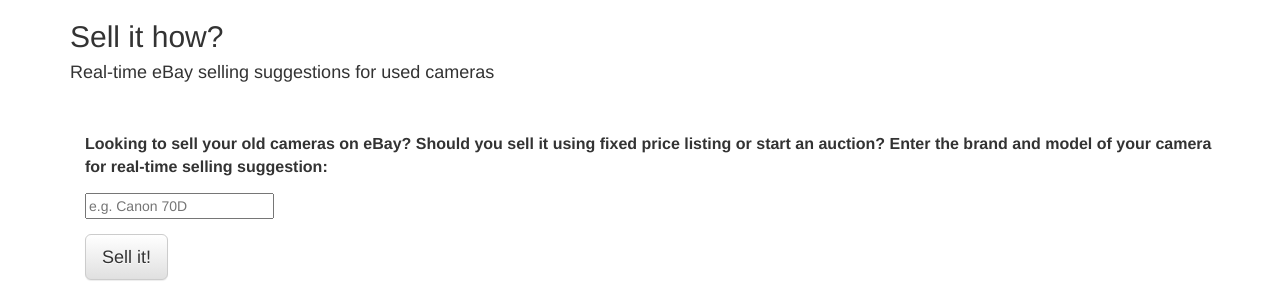
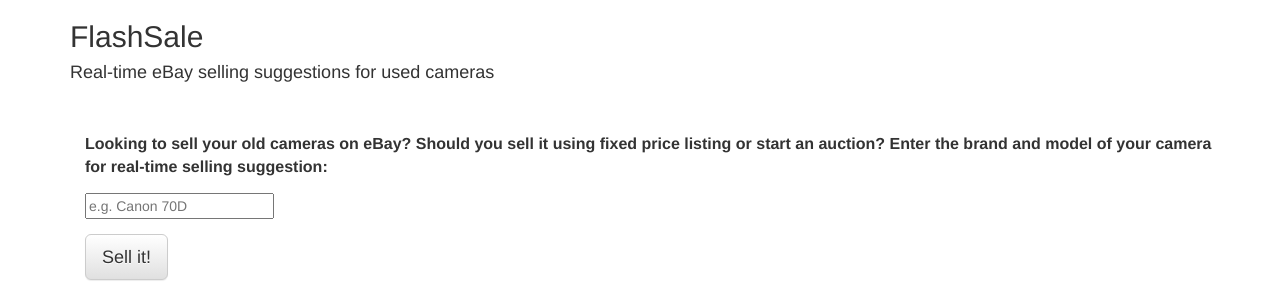
Before and after one commit to ffrrpp/flashsale, a Flask app: page / in a window 1280 px wide. Shown: the top 300 px of the page. Run offline with Flask 2, Linux system fonts and the light colour scheme; some libraries are stand-ins or nearby versions.

Commit message:
name change

```diff
--- a/webapp/templates/webapp_input.html
+++ b/webapp/templates/webapp_input.html
@@ -18,7 +18,7 @@
     <link rel="icon" href="../../favicon.ico">
     <link rel="canonical" href="https://getbootstrap.com/docs/3.3/examples/theme/">
 
-    <title>sell-it-how?</title>
+    <title>FlashSale</title>
 
     <!-- Bootstrap core CSS - this is set to the directory structure created during the Insight flask tutorial -->
     <link href="../static/css/bootstrap.min.css" rel="stylesheet">
@@ -45,7 +45,7 @@
 
 <div class="container">
    <div class="starter-template">
-       <h2>Sell it how?</h2>
+       <h2>FlashSale</h2>
        <h4>Real-time eBay selling suggestions for used cameras</h4>
        <br><br>
    </div>
--- a/webapp/templates/webapp_output.html
+++ b/webapp/templates/webapp_output.html
@@ -18,7 +18,7 @@
     <link rel="icon" href="../../favicon.ico">
     <link rel="canonical" href="https://getbootstrap.com/docs/3.3/examples/theme/">
 
-    <title>camera selling guide</title>
+    <title>FlashSale</title>
 
     <!-- Bootstrap core CSS - this is set to the directory structure created during the Insight flask tutorial -->
     <link href="../static/css/bootstrap.min.css" rel="stylesheet">
@@ -45,7 +45,7 @@
 
 <div class="container">
    <div class="starter-template">
-       <h2>Sell it how?</h2>
+       <h2>FlashSale</h2>
        <h4>Real-time eBay selling suggestions for used cameras</h4>
    </div>
 
```
